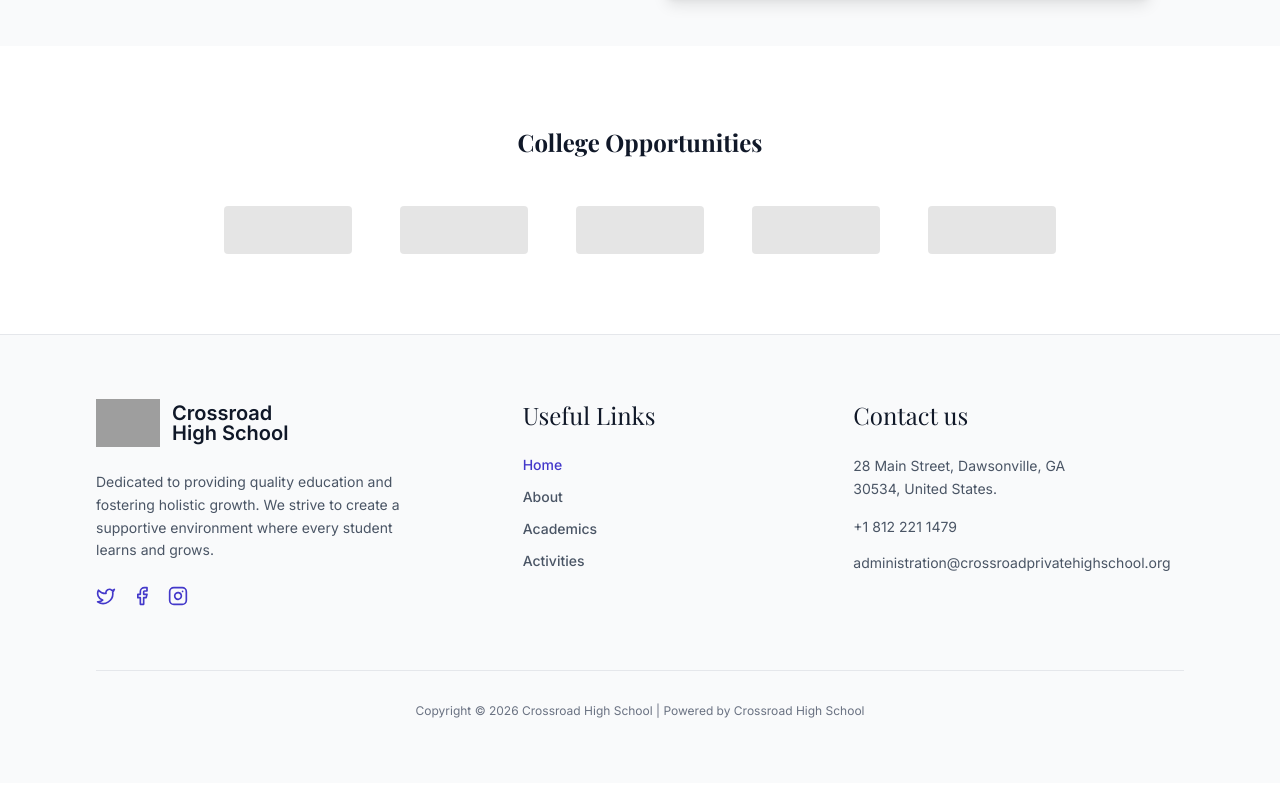
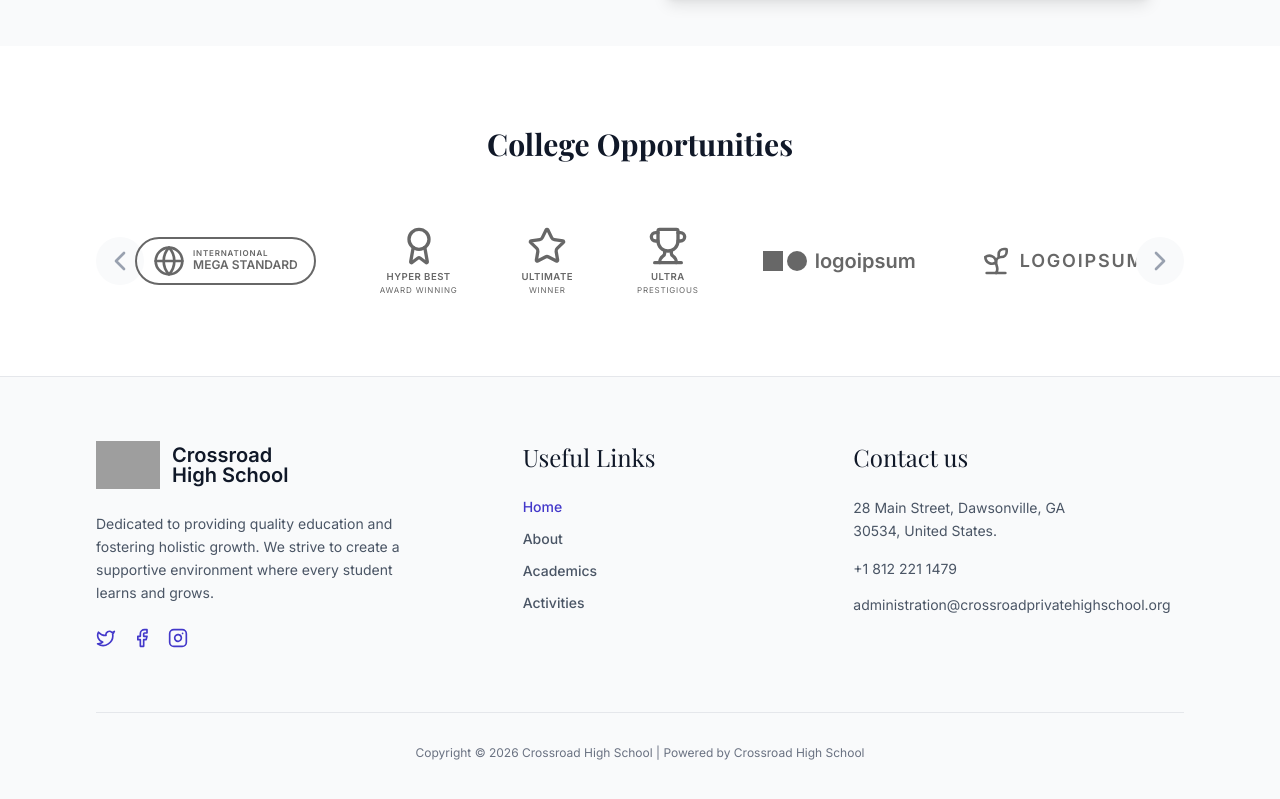
Before and after one commit to CDCODE02/schoolweb, a React (Vite) app: page /academics in a window 1280 px wide. Shown: the part 4257-5056 px from the top of the page. Built offline with nearby package versions, Linux system fonts and the light colour scheme; grey boxes are pictures that could not be loaded; a web font is replaced by a local one.

Commit message:
feat: Add college opportunities carousel
Introduces a carousel component for displaying college logos and adds relevant icons to the Academics page. This enhances the visual presentation of college opportunities for students.

```diff
--- a/src/pages/Academics.tsx
+++ b/src/pages/Academics.tsx
@@ -1,5 +1,6 @@
 import React from 'react';
 import { motion } from 'motion/react';
+import { ChevronLeft, ChevronRight, Globe, Award, Star, Trophy, Box, Sprout } from 'lucide-react';
 
 export default function Academics() {
   const subjects = [
@@ -123,14 +124,64 @@ export default function Academics() {
       {/* College Opportunities */}
       <section className="py-20 px-6 md:px-12 lg:px-24 bg-white">
          <div className="max-w-7xl mx-auto text-center">
-            <h3 className="font-serif text-2xl text-gray-900 font-bold mb-12">College Opportunities</h3>
-            <div className="flex flex-wrap justify-center gap-12 opacity-60 grayscale">
-               {/* Placeholders for logos */}
-               <div className="h-12 w-32 bg-gray-300 rounded"></div>
-               <div className="h-12 w-32 bg-gray-300 rounded"></div>
-               <div className="h-12 w-32 bg-gray-300 rounded"></div>
-               <div className="h-12 w-32 bg-gray-300 rounded"></div>
-               <div className="h-12 w-32 bg-gray-300 rounded"></div>
+            <h3 className="font-serif text-3xl text-gray-900 font-bold mb-16">College Opportunities</h3>
+
+            <div className="relative flex items-center justify-center group">
+              <button className="absolute left-0 p-2 rounded-full bg-gray-50 hover:bg-gray-100 transition-colors hidden md:block text-gray-400 hover:text-gray-600">
+                <ChevronLeft className="w-8 h-8" />
+              </button>
+
+              <div className="flex flex-wrap md:flex-nowrap justify-center gap-12 md:gap-16 items-center opacity-70 grayscale px-12 w-full overflow-hidden">
+                {/* Logo 1: Globe/Standard */}
+                <div className="h-12 flex items-center gap-2 border-2 border-gray-800 rounded-full px-4 py-1 flex-shrink-0">
+                    <Globe className="w-8 h-8 text-gray-800" />
+                    <div className="flex flex-col items-start leading-none">
+                        <span className="text-[0.5rem] uppercase tracking-widest font-bold">International</span>
+                        <span className="text-xs font-black uppercase">Mega Standard</span>
+                    </div>
+                </div>
+
+                {/* Logo 2: Wreath */}
+                <div className="flex flex-col items-center justify-center flex-shrink-0">
+                     <Award className="w-10 h-10 text-gray-800 mb-1" />
+                     <span className="text-[0.6rem] font-bold uppercase tracking-wider">Hyper Best</span>
+                     <span className="text-[0.5rem] uppercase tracking-widest">Award Winning</span>
+                </div>
+
+                {/* Logo 3: Wreath Star */}
+                <div className="flex flex-col items-center justify-center flex-shrink-0">
+                     <Star className="w-10 h-10 text-gray-800 mb-1" />
+                     <span className="text-[0.6rem] font-bold uppercase tracking-wider">Ultimate</span>
+                     <span className="text-[0.5rem] uppercase tracking-widest">Winner</span>
+                </div>
+
+                {/* Logo 4: Wreath Trophy */}
+                <div className="flex flex-col items-center justify-center flex-shrink-0">
+                     <Trophy className="w-10 h-10 text-gray-800 mb-1" />
+                     <span className="text-[0.6rem] font-bold uppercase tracking-wider">Ultra</span>
+                     <span className="text-[0.5rem] uppercase tracking-widest">Prestigious</span>
+                </div>
+
+                {/* Logo 5: Logoipsum Squares */}
+                <div className="flex items-center gap-2 flex-shrink-0">
+                    <div className="flex gap-1">
+                        <div className="w-5 h-5 bg-gray-800"></div>
+                        <div className="w-5 h-5 bg-gray-800 rounded-full"></div>
+                    </div>
+                    <span className="font-bold text-xl text-gray-800">logoipsum</span>
+                </div>
+
+                 {/* Logo 6: Wheat */}
+                <div className="flex items-center gap-2 flex-shrink-0">
+                     <Sprout className="w-8 h-8 text-gray-800" />
+                     <span className="font-bold text-lg text-gray-800 uppercase tracking-widest">Logoipsum</span>
+                </div>
+
+              </div>
+
+              <button className="absolute right-0 p-2 rounded-full bg-gray-50 hover:bg-gray-100 transition-colors hidden md:block text-gray-400 hover:text-gray-600">
+                <ChevronRight className="w-8 h-8" />
+              </button>
             </div>
          </div>
       </section>
```
